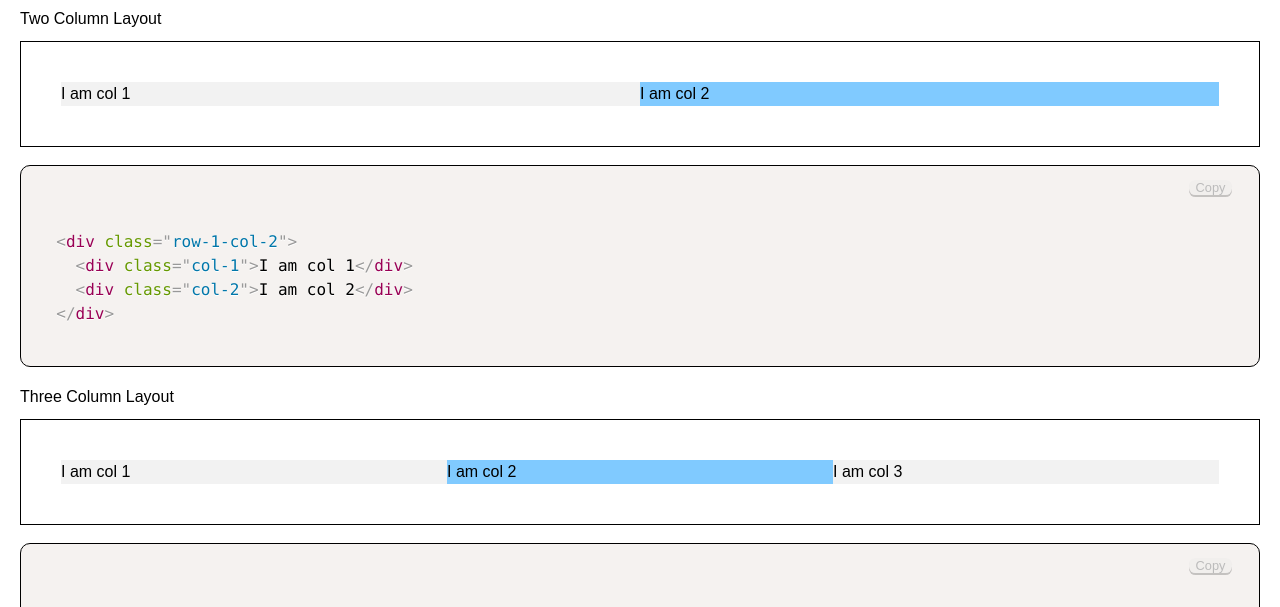
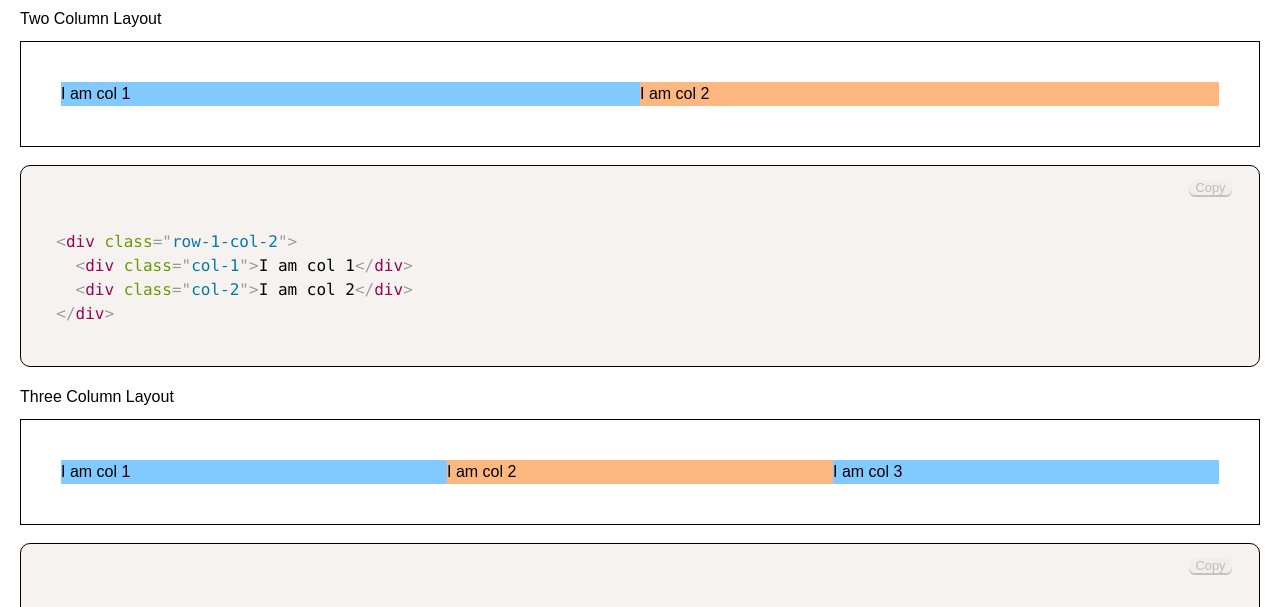
Before and after one commit to purohitdheeraj/Inclusive-Design, a plain HTML site: page library/index.html in a window 1280 px wide. Shown: the part 147-754 px from the top of the page. Drawn offline with nearby package versions, Linux system fonts and the light colour scheme; files that its build step writes are made by us from their sources.

Commit message:
fix: grid-color-changed

```diff
--- a/library/components/grid/grid.css
+++ b/library/components/grid/grid.css
@@ -19,9 +19,9 @@
 
 
 .col-1{
-    background: var(--LIGHT-GRAY);
+    background: var(--LIGHT-BASE);
 }
 
 .col-2{
-    background: var(--LIGHT-BASE);
+    background: var(--LIGHT-ACCENT);
 }
```
